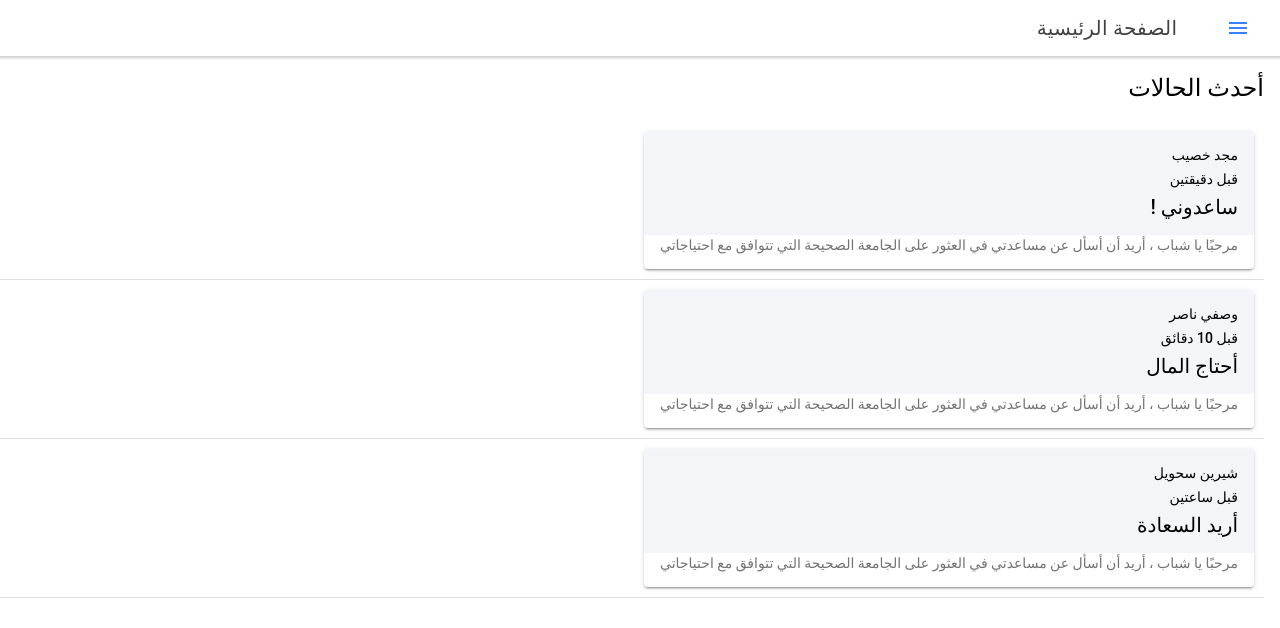
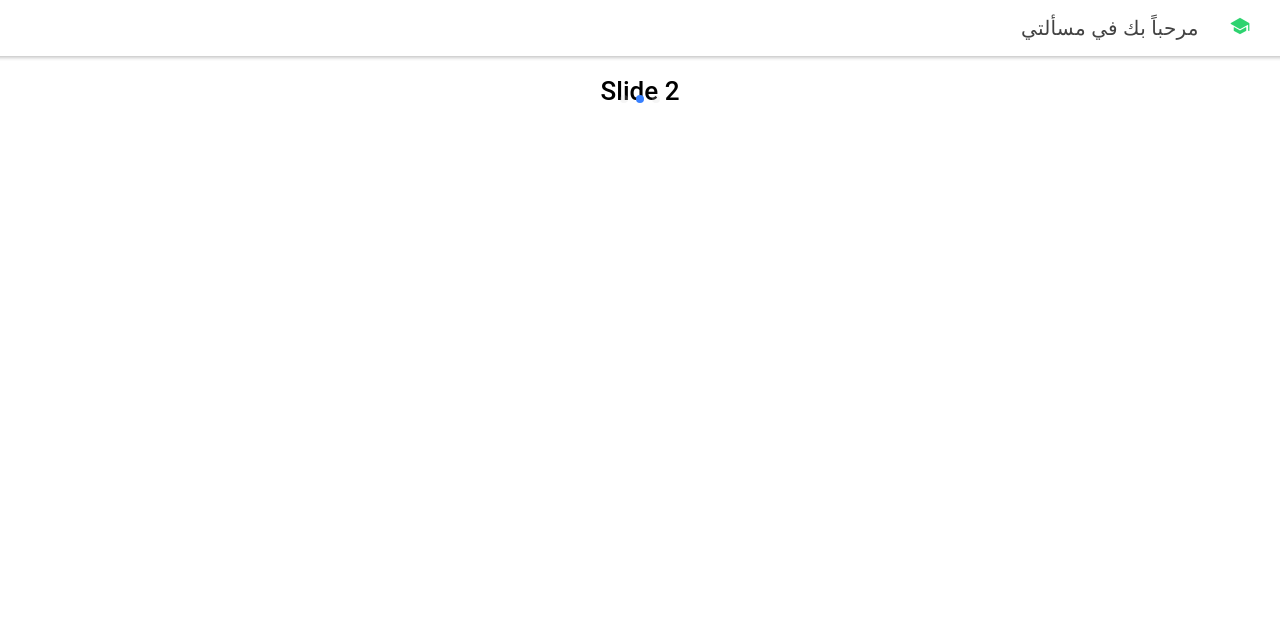
Before and after one commit to ShireenSehwail/Kolyati, a React (Create React App) app: page /Home in a window 1280 px wide. Shown: the top 628 px of the page. Built offline with nearby package versions, Linux system fonts and the light colour scheme.

Commit message:
went to a problem

```diff
--- /dev/null
+++ b/src/components/Main/Main.tsx
@@ -0,0 +1,33 @@
+import {  IonButton, IonContent, IonHeader, IonList, IonListHeader, IonMenuButton, IonTitle, IonToolbar } from "@ionic/react";
+import React from "react";
+import Case from "../Case/Case";
+
+ const Main :React.FC=()=>
+(<>
+    <IonHeader dir="rtl">
+    <IonToolbar>
+      <IonTitle>الصفحة الرئيسية</IonTitle>
+      <IonButton slot="start" fill="clear">
+        <IonMenuButton menu="main-menu"></IonMenuButton>
+      </IonButton>
+    </IonToolbar>
+  </IonHeader>
+      <IonContent fullscreen>
+<IonListHeader dir="rtl">
+ <h2> أحدث الحالات </h2>
+</IonListHeader>
+      <IonList dir="rtl" >
+
+    {/* {casses?.map(data=>(<IonItem><Case
+author={data.author}
+createdTime={data.createdTime}
+title={data.title}
+description={data.description}/></IonItem>
+    ))} */}
+
+       </IonList>
+
+      </IonContent>
+      </>
+          )
+export default Main;
--- /dev/null
+++ b/src/components/Welcome/Welcome.tsx
@@ -0,0 +1,44 @@
+import {  IonCol, IonContent, IonGrid, IonHeader, IonIcon, IonImg, IonList, IonListHeader, IonMenuButton, IonPage, IonRow, IonSlide, IonSlides, IonTitle, IonToolbar } from "@ionic/react";
+import { school } from "ionicons/icons";
+import React from "react";
+
+ const Welcome :React.FC=()=>{const slideOpts = {
+    initialSlide: 1,
+    speed: 400
+  };
+  return( <IonPage dir="rtl">
+    <IonHeader>
+      <IonToolbar>
+        <IonTitle>
+        <IonGrid>
+      <IonRow>
+        <IonCol size=".5">
+            <IonIcon icon={school   }color="success">
+            </IonIcon>
+        </IonCol>
+        <IonCol size="11.5">
+         مرحباً بك في مسألتي
+</IonCol>
+
+      </IonRow>
+      </IonGrid>
+
+        </IonTitle>
+      </IonToolbar>
+    </IonHeader>
+    <IonContent>
+    <IonSlides pager={true} options={slideOpts}>
+      <IonSlide>
+        <h1>Slide 1</h1>
+      </IonSlide>
+      <IonSlide>
+        <h1>Slide 2</h1>
+      </IonSlide>
+      <IonSlide>
+        <h1>Slide 3</h1>
+      </IonSlide>
+    </IonSlides>
+    </IonContent>
+  </IonPage>
+          )}
+export default Welcome;
--- a/src/containers/App.tsx
+++ b/src/containers/App.tsx
@@ -32,10 +32,7 @@ export const LOCAL_STORAGE_KEY_CASE_CREATED="koliyati.case.created";
 const App: React.FC = () =>{
 
   return(<IonApp >
-    <Nav
-
-
-    />
+    <Nav/>
       <IonReactRouter>
       <IonRouterOutlet  id="main">
         <Route path="/caseCreation" component={CaseCreation} exact={true} />
--- a/src/pages/Home/Home.tsx
+++ b/src/pages/Home/Home.tsx
@@ -1,42 +1,20 @@
 import { IonButton, IonContent,  IonHeader,    IonItem,    IonList,    IonListHeader,    IonMenuButton,     IonTitle,  IonToolbar } from '@ionic/react';
-import React from 'react';
-import Case from '../../components/Case/Case';
+import React,{useState} from 'react';
+import Main from "../../components/Main/Main";
+import Welcome from "../../components/Welcome/Welcome";
 
 const Home: React.FC = () => {
-
-  const casses=[{author:"مجد خصيب",createdTime:"قبل دقيقتين",title:" ساعدوني  !",description:"مرحبًا يا شباب ، أريد أن أسأل عن مساعدتي في العثور على الجامعة الصحيحة التي تتوافق مع احتياجاتي"}
-  ,{author:"وصفي ناصر",createdTime:"قبل 10 دقائق",title:"أحتاج المال",description:"مرحبًا يا شباب ، أريد أن أسأل عن مساعدتي في العثور على الجامعة الصحيحة التي تتوافق مع احتياجاتي"}
-  ,{author:"شيرين سحويل",createdTime:"قبل ساعتين",title:"أريد السعادة ",description:"مرحبًا يا شباب ، أريد أن أسأل عن مساعدتي في العثور على الجامعة الصحيحة التي تتوافق مع احتياجاتي"}
- ];
-
-  return (
-    <>
-    <IonHeader dir="rtl">
-    <IonToolbar>
-      <IonTitle>الصفحة الرئيسية</IonTitle>
-      <IonButton slot="start" fill="clear">
-        <IonMenuButton menu="main-menu"></IonMenuButton>
-      </IonButton>
-    </IonToolbar>
-  </IonHeader>
-      <IonContent fullscreen>
-<IonListHeader dir="rtl">
- <h2> أحدث الحالات </h2>
-</IonListHeader>
-      <IonList dir="rtl" >
-
-    {casses?.map(data=>(<IonItem><Case
-author={data.author}
-createdTime={data.createdTime}
-title={data.title}
-description={data.description}/></IonItem>
-    ))}
-
-       </IonList>
-
-      </IonContent>
-      </>
-  );
+ const [firstTime,setFirstTime]=useState<boolean>(true);
+  let page=null;
+  if(firstTime)
+  {
+page=<Welcome/>
+  }
+  else
+  {
+    page= <Main/>
+  }
+  return (page);
 };
 
 export default Home;
```
Also changed, not shown: 1 other file (tests, documents, lock files or other folders).
